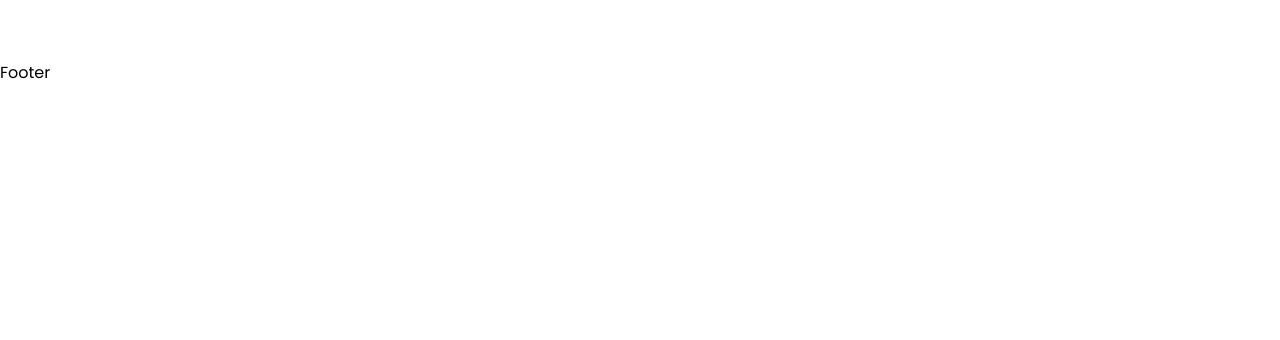
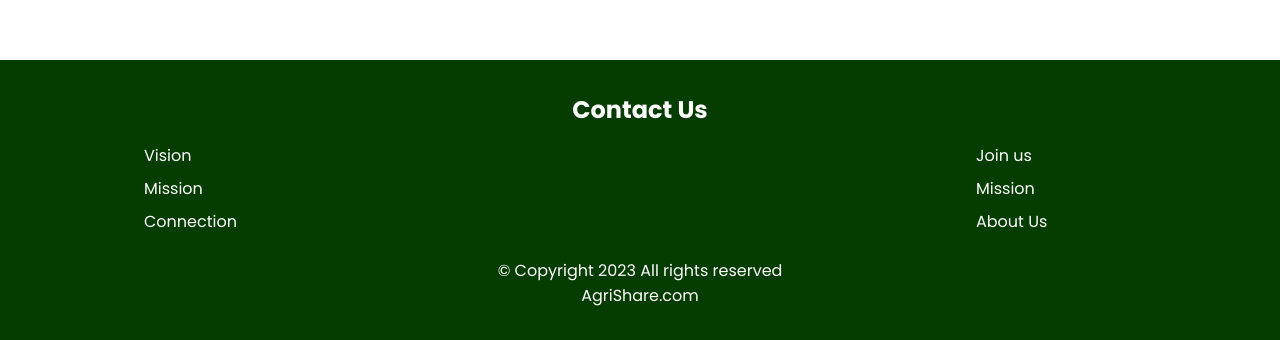
Before and after one commit to Arya-Deep-31/AgriShare-frontend, a React app: page / in a window 1280 px wide. Shown: the part 811-1151 px from the top of the page. Before the commit the page ends 896 px from the top, so only its background shows below. Built offline with nearby package versions, Linux system fonts and the light colour scheme; the HTML template or start-up script is replaced by a standard one.

Commit message:
ADD:Footer

```diff
--- a/src/Components/Footer/Footer.jsx
+++ b/src/Components/Footer/Footer.jsx
@@ -1,7 +1,52 @@
-import style from "./Footer.module.scss";
+/* eslint-disable jsx-a11y/anchor-is-valid */
+import React from "react";
+import styles from "./Footer.module.scss";
 
 const Footer = () => {
-  return <footer className={style.footer}>Footer</footer>;
+  return (
+    <div className={styles.container}>
+      <h2>Contact Us</h2>
+      <div className={styles.grid}>
+        <div className={styles.col1}>
+          <div className={styles.sec}>
+            <a href="#">Vision</a>
+          </div>
+
+          <div className={styles.sec}>
+            <a href="#">Mission</a>
+          </div>
+
+          <div className={styles.sec}>
+            <a href="#">Connection</a>
+          </div>
+        </div>
+
+        <div className={styles.col2}>
+          <i className="fa-brands fa-facebook"></i>
+          <i className="fa-brands fa-linkedin"></i>
+          <i className="fa-brands fa-instagram"></i>
+        </div>
+
+        <div className={styles.col3}>
+          <div className={styles.sec}>
+            <a href="#">Join us</a>
+          </div>
+
+          <div className={styles.sec}>
+            <a href="#">Mission</a>
+          </div>
+
+          <div className={styles.sec}>
+            <a href="#">About Us</a>
+          </div>
+        </div>
+      </div>
+      <div className="footer">
+        <p style={{ color: "white" }}>© Copyright 2023 All rights reserved</p>
+        <p style={{ color: "white" }}>AgriShare.com</p>
+      </div>
+    </div>
+  );
 };
 
 export default Footer;
--- a/src/Components/Footer/Footer.module.scss
+++ b/src/Components/Footer/Footer.module.scss
@@ -0,0 +1,91 @@
+.container {
+  display: flex;
+  flex-direction: column;
+  text-align: center;
+  justify-content: center;
+  width: 100%;
+  margin: 0;
+  padding: 2rem 1rem;
+  gap: 1rem;
+  background-color: #053d00;
+  min-height: 14rem;
+  h2 {
+    color: #fff;
+  }
+}
+.copyright {
+  // margin-inline: auto;
+  text-align: center;
+  color: white;
+}
+.grid {
+  display: grid;
+  grid-template-columns: repeat(auto-fit, minmax(15rem, 1fr));
+}
+.col1,
+.col3 {
+  display: flex;
+  align-items: center;
+  justify-content: center;
+  flex-direction: column;
+
+  .sec {
+    display: flex;
+    justify-content: flex-start;
+    align-items: center;
+    text-align: center;
+    margin-bottom: 0.5rem;
+    width: 10rem;
+    gap: 1rem;
+    a {
+      color: white;
+      text-decoration: none;
+      transition: ease-in-out 0.4s;
+    }
+    a:hover {
+      transform: scale(0.7);
+      cursor: pointer;
+    }
+    i {
+      color: white;
+      font-size: 2rem;
+      transition: ease-in-out 0.4s;
+    }
+    i:hover {
+      transform: scale(0.7);
+    }
+  }
+}
+.col2 {
+  display: flex;
+  justify-content: center;
+  align-items: center;
+
+  i {
+    font-size: 2.4rem;
+    color: white;
+    margin: 0 1.2rem;
+    cursor: pointer;
+    transition: ease-in-out 0.4s;
+    &:hover {
+      transform: scale(0.7);
+    }
+  }
+}
+
+@media (max-width: 750px) {
+  .container {
+    .grid {
+      grid-template-columns: none;
+
+      .col1,
+      .col2,
+      .col3 {
+        margin-bottom: 1.8rem;
+        .sec {
+          justify-content: center;
+        }
+      }
+    }
+  }
+}
```
